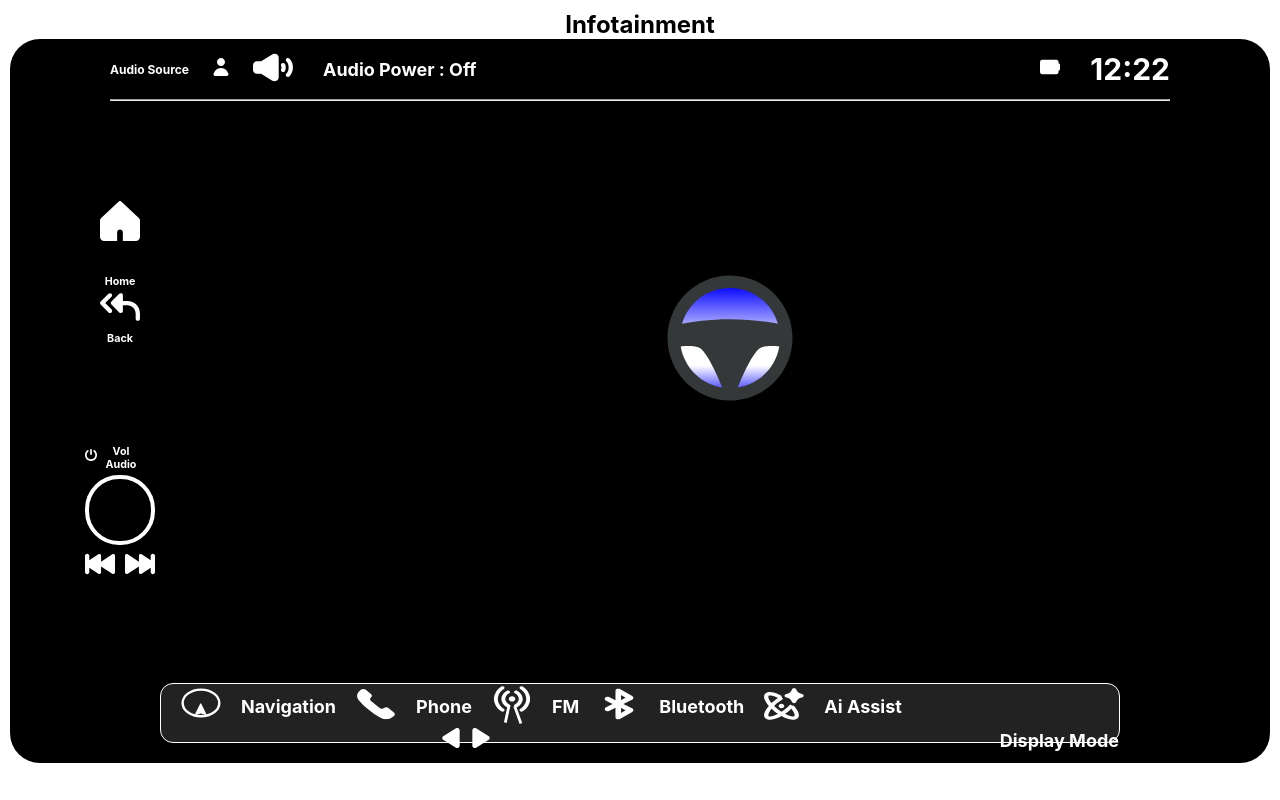
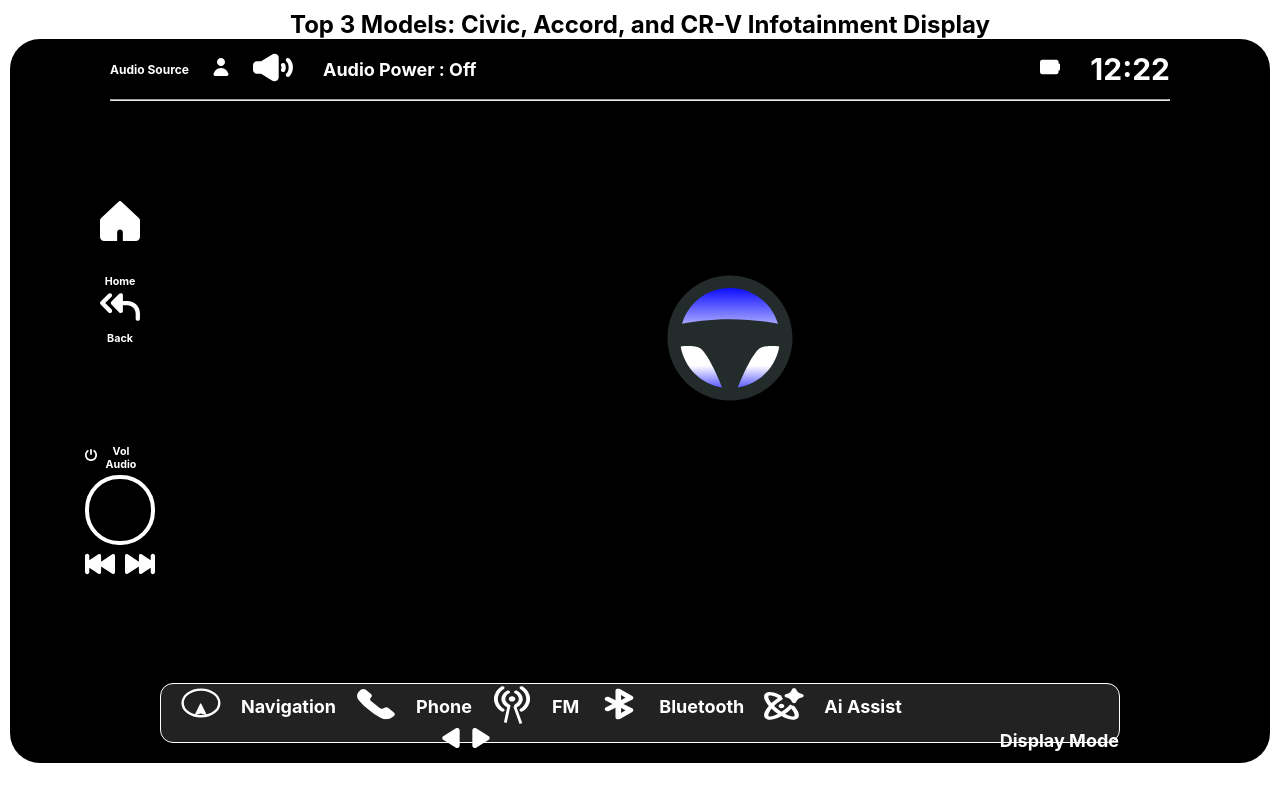
Before and after one commit to calentine/Infotainment_mock_up, a React (Create React App) app: page / in a window 1280 px wide. Built offline with nearby package versions, Linux system fonts and the light colour scheme.

Commit message:
modified the styling a bit

```diff
--- a/src/App.js
+++ b/src/App.js
@@ -9,7 +9,7 @@
 function App() {
   return (
     <div className="App">
-      <h2>Infotainment</h2>
+      <h2>Top 3 Models: Civic, Accord, and CR-V  Infotainment Display</h2>
       <div className="dashboard_container">
       <Top_NavBar/>
         <hr width="100%" size="2" style={{margin:'0px 100px'}} />
--- a/src/components/Bottom_Nav_Bar.jsx
+++ b/src/components/Bottom_Nav_Bar.jsx
@@ -5,7 +5,6 @@
 import Bluetooth_Icon from './icons/Bluetooth_Icon';
 import Phone_Icon from './icons/Phone_Icon'
 import Display_L_Selector_Icon from './icons/Display_L_Selector_Icon'
-import Display_Selector_Icon from './icons/Display_L_Selector_Icon';
 import Display_R_Selector_Icon from './icons/Display_R_Selector_Icon';
 
 
--- a/src/components/icons/Wheel_Icon.jsx
+++ b/src/components/icons/Wheel_Icon.jsx
@@ -6,7 +6,7 @@
     <svg  width="150"
           height="150"
           viewBox="0 0 24 24"
-          fill='#353839'
+          fill='#232B2B'
           xmlns="http://www.w3.org/2000/svg"
     >
       <path fill-rule="evenodd" clip-rule="evenodd" d="M22 12C22 17.5228 17.5228 22 12 22C6.47715 22 2 17.5228 2 12C2 6.47715 6.47715 2 12 2C17.5228 2 22 6.47715 22 12ZM10.7627 19.9049C10.1039 18.2879 8.22077 13.9069 7 13.5C6.14617 13.2154 4.96833 13.2548 4.112 13.3416C4.68235 16.7196 7.37002 19.3781 10.7627 19.9049ZM4.32945 9.72049C5.31094 6.41274 8.37371 4 12 4C15.6263 4 18.6891 6.41274 19.6706 9.72049C18.0917 9.42464 15.2582 9 12 9C8.74181 9 5.90825 9.42464 4.32945 9.72049ZM19.888 13.3416C19.0317 13.2548 17.8538 13.2154 17 13.5C15.7792 13.9069 13.8961 18.2879 13.2373 19.9049C16.63 19.3781 19.3176 16.7196 19.888 13.3416Z"/>
```
